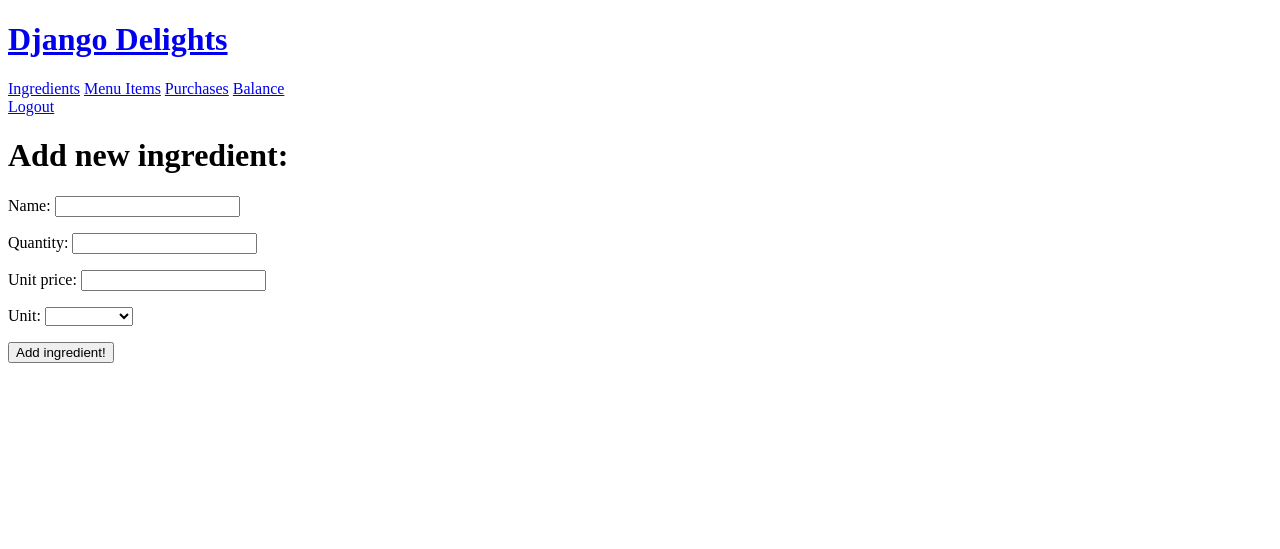
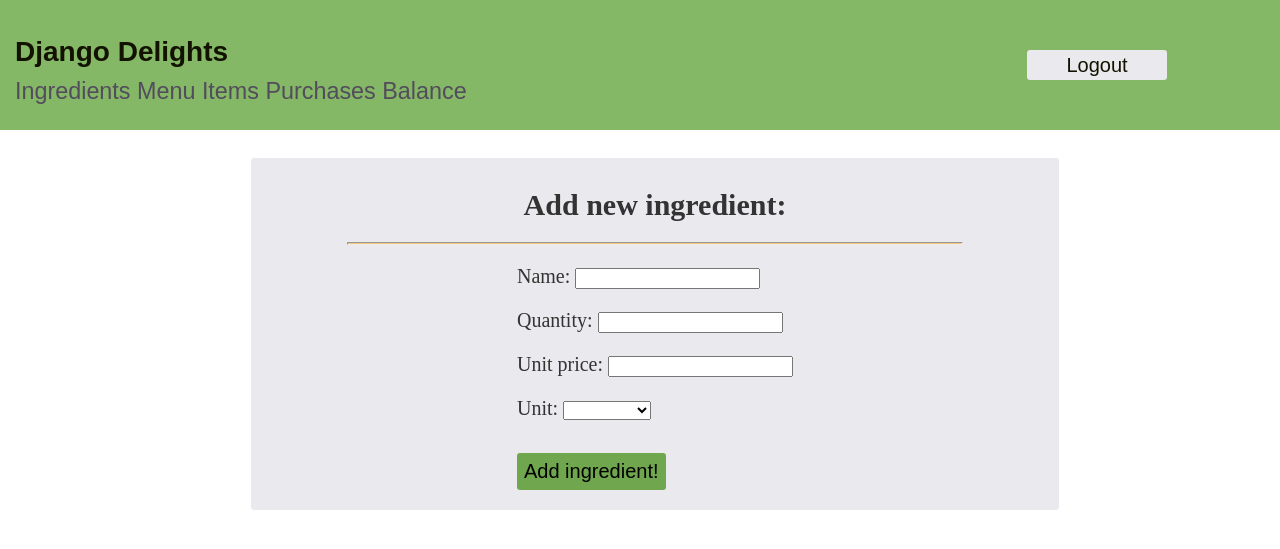
Before and after one commit to CafelatteHere/django_delights, a Django app: page /ingredient/create in a window 1280 px wide. Shown: the top 549 px of the page. Run offline with Django 4.2, Linux system fonts and the light colour scheme; the visitor is signed in with stand-in values (Sample User, id 1).

Commit message:
Added styling to ingredient create form
Also modified styling for login and signup forms to keep same styling for all forms

```diff
--- a/django_delights/inventory/static/inventory/style.css
+++ b/django_delights/inventory/static/inventory/style.css
@@ -185,3 +185,9 @@
   color: #131200;
   padding: 3px;
 }
+
+.line {
+  width: 80%;
+  height: 1px;
+  background-color: #f1c57e;
+}
--- a/django_delights/inventory/templates/inventory/ingredient_create_form.html
+++ b/django_delights/inventory/templates/inventory/ingredient_create_form.html
@@ -2,13 +2,21 @@
 {% load static %}
 
 {% block head %}
+  <link rel="stylesheet" href="{% static 'inventory/style.css' %}?{ % now 'aaaa' %}">
 {% endblock %}
 
 {% block content %}
-<h1>Add new ingredient:</h1>
-<form method="POST">
-  {% csrf_token %}
-  {{ form.as_p }}
-  <input type="submit" value="Add ingredient!"/>
-</form>
+<div class="body">
+  <div class="form">
+    <div class="title"><h2>Add new ingredient:</h2></div>
+    <hr class="line">
+    <div class="form_content">
+      <form method="POST">
+        {% csrf_token %}
+        {{ form.as_p }}
+        <br><input type="submit" class="btn_login" value="Add ingredient!"/>
+      </form>
+    </div>
+  </div>
+</div>
 {% endblock %}
--- a/django_delights/inventory/templates/registration/login.html
+++ b/django_delights/inventory/templates/registration/login.html
@@ -17,6 +17,7 @@
 
   <div class="form">
     <h2 class="form-title">Log in:</h2>
+    <hr class="line">
       <div class="form-content">
         <form method="POST">
           {% csrf_token %}
--- a/django_delights/inventory/templates/registration/signup.html
+++ b/django_delights/inventory/templates/registration/signup.html
@@ -10,6 +10,7 @@
 <div class="body">
   <div class="form">
     <h2 class="form-title">Sign up:</h2>
+    <hr class="line">
     <div class="form_content">
       <form method="POST">
       {% csrf_token %}
```
